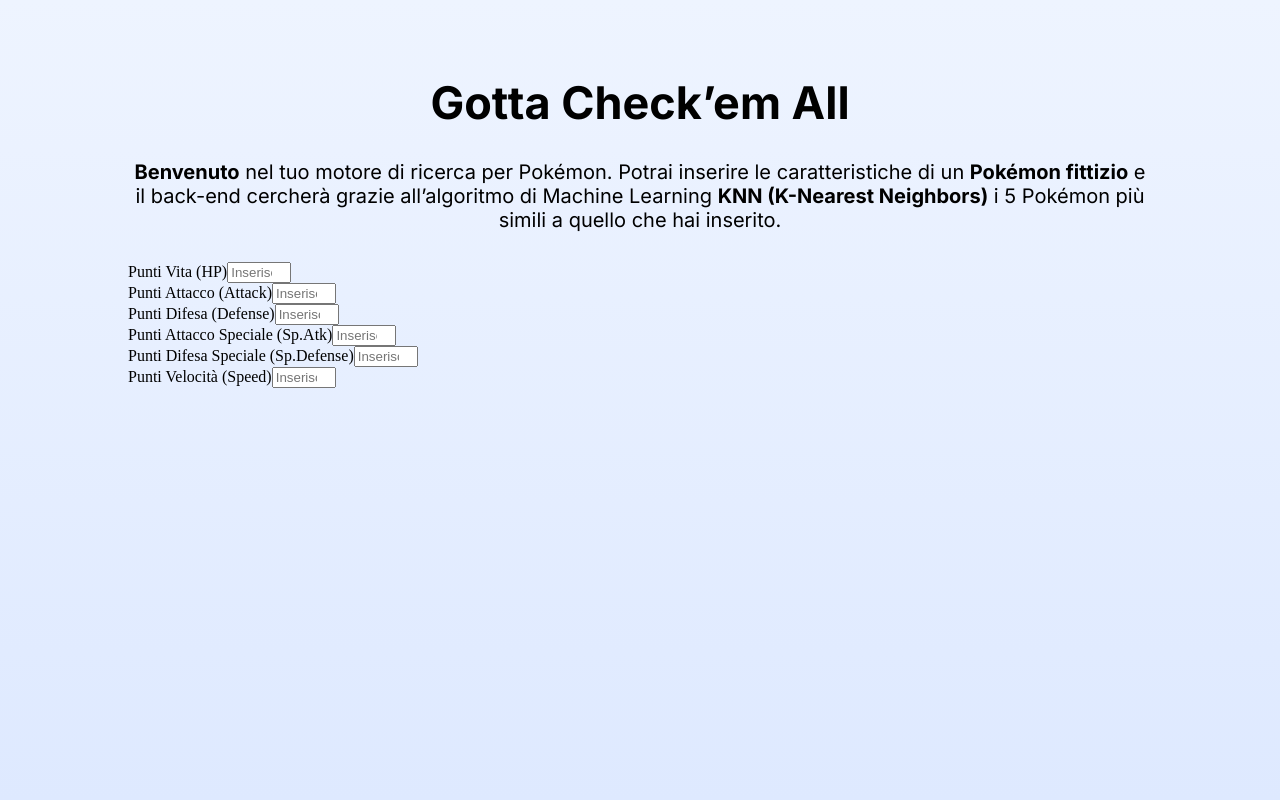
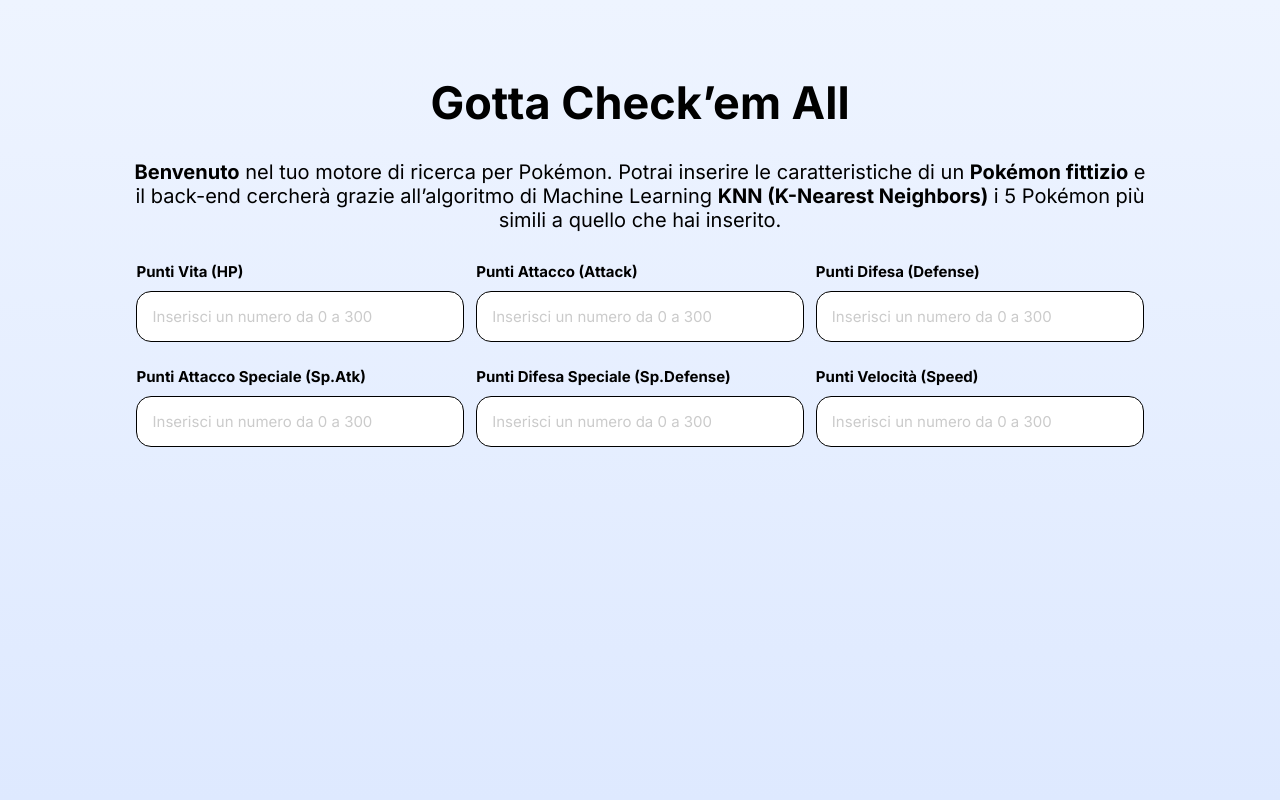
Before and after one commit to Jonnycp/Gotta-Catch-Em-All, a PHP site: page / in a window 1280 px wide. Run offline with PHP 8.4, Linux system fonts and the light colour scheme.

Commit message:
stile input
CU-32hamym

```diff
--- /dev/null
+++ b/static/css/inputs.css
@@ -0,0 +1,36 @@
+form .formGroup {
+    display: flex;
+    flex-direction: column;
+    gap: 10px;
+    flex-basis: 32%;
+}
+form .formGroup label{
+    color: var(--dark);
+    font-family: var(--primaryFont);
+    font-size: 15px;
+    font-weight: 700;
+}
+form .formGroup input {
+    color: var(--dark);
+    background: var(--light);
+    border: 1px solid var(--dark);
+    border-radius: 15px;
+    font-family: var(--primaryFont);
+    font-size: 15px;
+    font-weight: 400;
+    padding: 15px;
+}
+form .formGroup input::placeholder{
+    color: var(--placeholder);
+    font-family: var(--primaryFont);
+    font-size: 15px;
+    font-weight: 400;
+}
+form {
+    display: flex;
+    flex-wrap: wrap;
+    gap: 12px;
+    justify-content: center;
+    row-gap: 25px;
+
+}
--- a/static/css/style.css
+++ b/static/css/style.css
@@ -1,6 +1,6 @@
 @import url("variabiles.css");
 @import url("reset.css");
-
+@import url("inputs.css");
 
 div.container {
     width: 100%;
```
